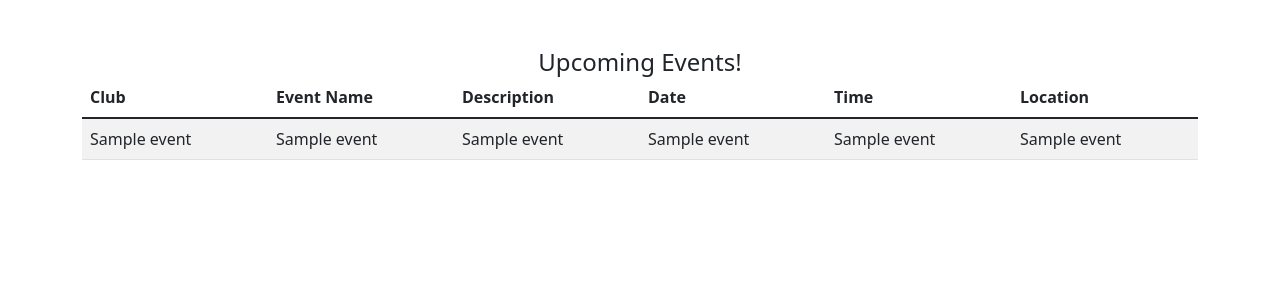
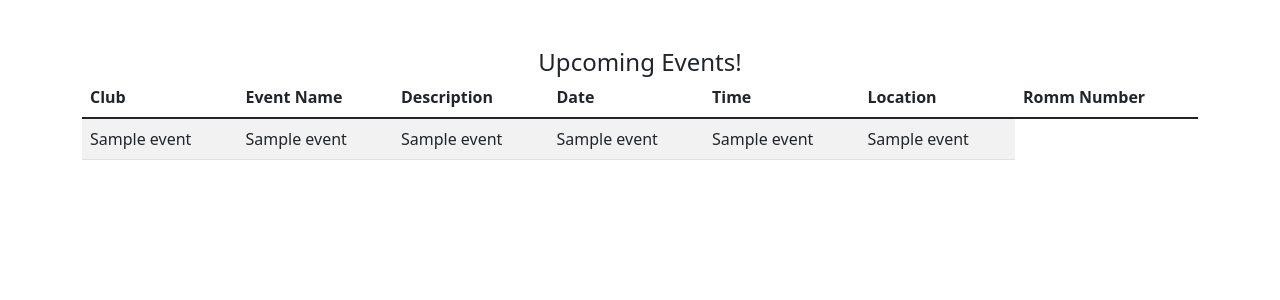
Before and after one commit to christinetian01/Harvard-Club-Scope, a Flask app: page /all_upcoming_events in a window 1280 px wide. Shown: the part 66-366 px from the top of the page. Run offline with Flask 3, Linux system fonts and the light colour scheme; a database or web service that is not in the repository returns one stand-in record (values such as "Sample title"); parts of the project's set-up code (start-up, migrations or seed data) failed here and were passed over; some libraries are stand-ins or nearby versions.

Commit message:
minor fixes

```diff
--- a/templates/all_upcoming_events.html
+++ b/templates/all_upcoming_events.html
@@ -15,6 +15,7 @@
                 <th class="text-start">Date</th>
                 <th class="text-start">Time</th>
                 <th class="text-start">Location</th>
+                <th class="text-start">Romm Number</th>
             </tr>
         </thead>
         {% for event in all_events %}
@@ -24,7 +25,7 @@
                 <td class="text-start">{{event[3]}}</td>
                 <td class="text-start">{{event[6]}}</td>
                 <td class="text-start">{{event[7]}}</td>
-                <td class="text-start">{{event[4]}}</td>
+                <td class="text-start">{{event[5]}}</td>
             </tr>
         {% endfor %}
     </table>
--- a/templates/homepage.html
+++ b/templates/homepage.html
@@ -76,6 +76,7 @@
                 <th class="text-start">Description</th>
                 <th class="text-end">Time</th>
                 <th class="text-end">Location</th>
+                <th class="text-end">Room Num</th>
             </tr>
         </thead>
         {% for event in events %}
@@ -85,6 +86,7 @@
                 <td class="text-start">{{event[3]}}</td>
                 <td class="text-end">{{event[7]}}</td>
                 <td class="text-end">{{event[4]}}</td>
+                <td class="text-end">{{event[5]}}</td>
             </tr>
         {% endfor %}
     </table>
--- a/templates/upcoming_events.html
+++ b/templates/upcoming_events.html
@@ -14,6 +14,7 @@
                 <th class="text-start">Date</th>
                 <th class="text-start">Time</th>
                 <th class="text-start">Location</th>
+                <th class="text-start">Room Number</th>
             </tr>
         </thead>
         {% for event in events %}
@@ -23,6 +24,7 @@
                 <td class="text-start">{{event[6]}}</td>
                 <td class="text-start">{{event[7]}}</td>
                 <td class="text-start">{{event[4]}}</td>
+                <td class="text-start">{{event[5]}}</td>
                 <td class="text-end">
                     <form action = "/edit_events_direct" method = "post">
                         <button type = "submit" name = "edit_button" value = {{event[8]}}>Edit</button>
```
Also changed, not shown: 2 other files.
